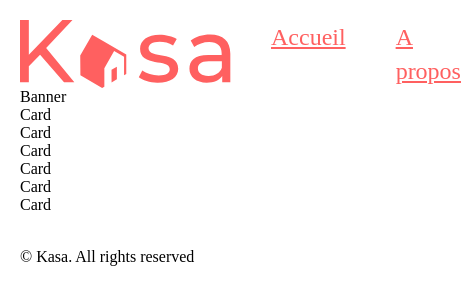
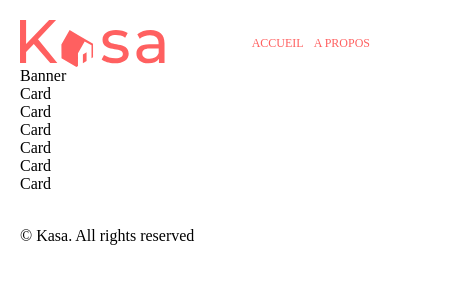
Before and after one commit to vjeanty02/OPC_Project_7, a React (Vite) app in the folder kasa/: page / in a window 390 px wide. Shown: the top 304 px of the page, 461 px wide, since content can reach past the window. Built offline with nearby package versions, Linux system fonts and the light colour scheme.

Commit message:
Update Header

```diff
--- a/kasa/src/Components/Header/Header.css
+++ b/kasa/src/Components/Header/Header.css
@@ -1,21 +1,49 @@
-.header{
+.header {
     display: flex;
     align-items: center;
     gap: 40px;
     justify-content: space-between;
+    flex-wrap: wrap;
 }
-
-.header__navbar{
+.header__logo
+{
+    display: flex;
+    flex-wrap: wrap;
+    align-content: center;
+    justify-content: center;
+}
+.header__navbar {
     display: flex;
     gap: 50px;
 }
 
-.header__navbar__link{
+.header__navbar__link {
     font-family: 'Montserrat';
     font-style: normal;
     font-weight: 500;
     font-size: 24px;
     line-height: 142.6%;
-    text-decoration-line: underline;
+    text-decoration-line:none;
     color: #FF6060;
+
 }
+
+.header__navbar__link:hover {
+    text-decoration-line:underline;
+}
+
+@media all and (min-width: 0px) and (max-width: 768px){
+    .header__logo
+    {
+      width: 145px;
+    }
+    .header__navbar {
+        gap: 10px;
+    }
+    .header__navbar__link
+    {
+        text-transform: uppercase;
+        font-size: 12px;
+    }
+
+}
--- a/kasa/src/Components/Header/Header.jsx
+++ b/kasa/src/Components/Header/Header.jsx
@@ -6,7 +6,7 @@ import { NavLink } from "react-router-dom";
 function Header() {
     return (
         <header className="header">
-            <img src="/logo.svg" alt="Logo" />
+            <img className="header__logo" src="/logo.svg" alt="Logo" />
             <nav className="header__navbar">
                 <NavLink className="header__navbar__link" to="/">Accueil</NavLink>
                 <NavLink className="header__navbar__link" to="/about">A propos</NavLink>
```
Also changed, not shown: kasa/public/logo.png (added).
